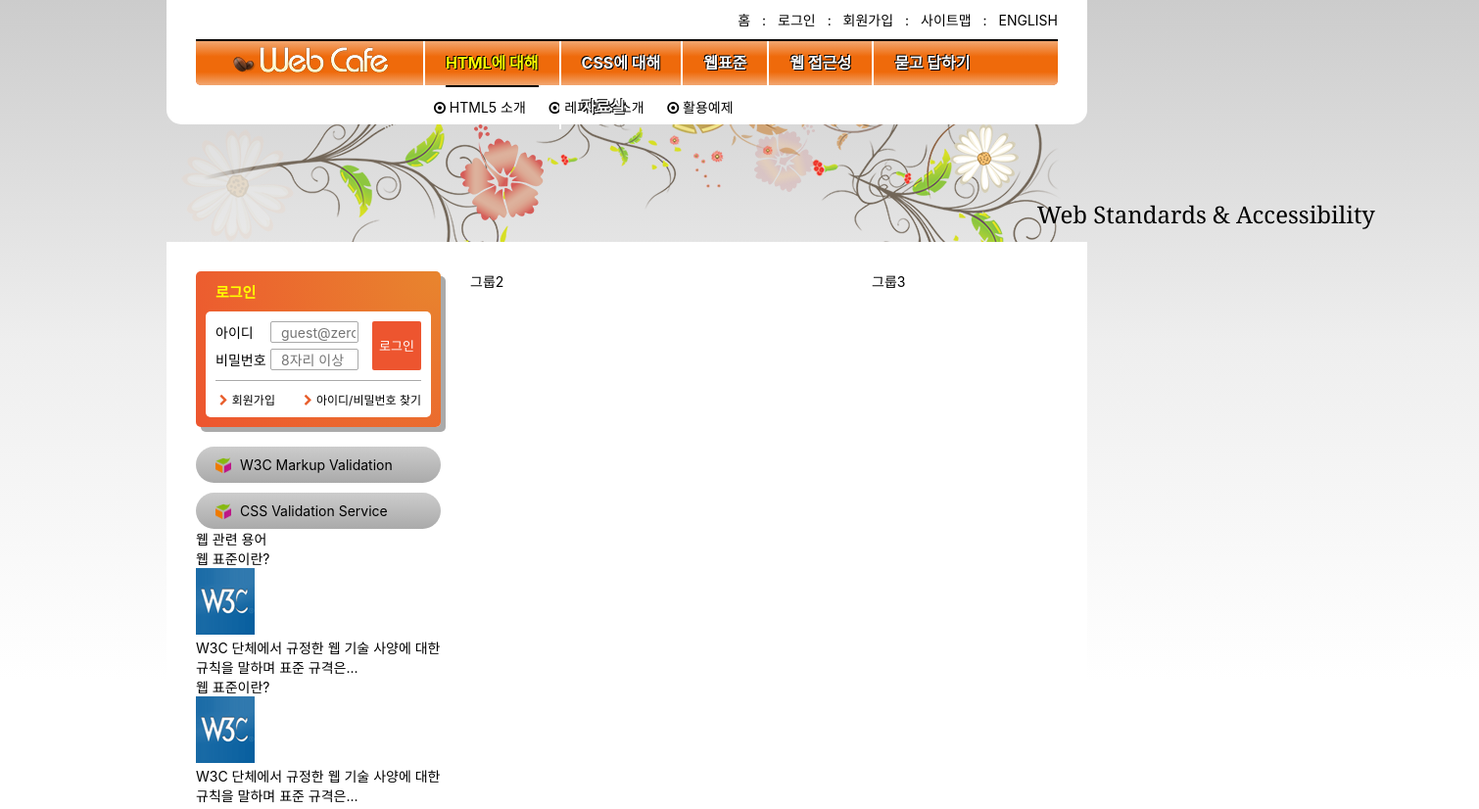
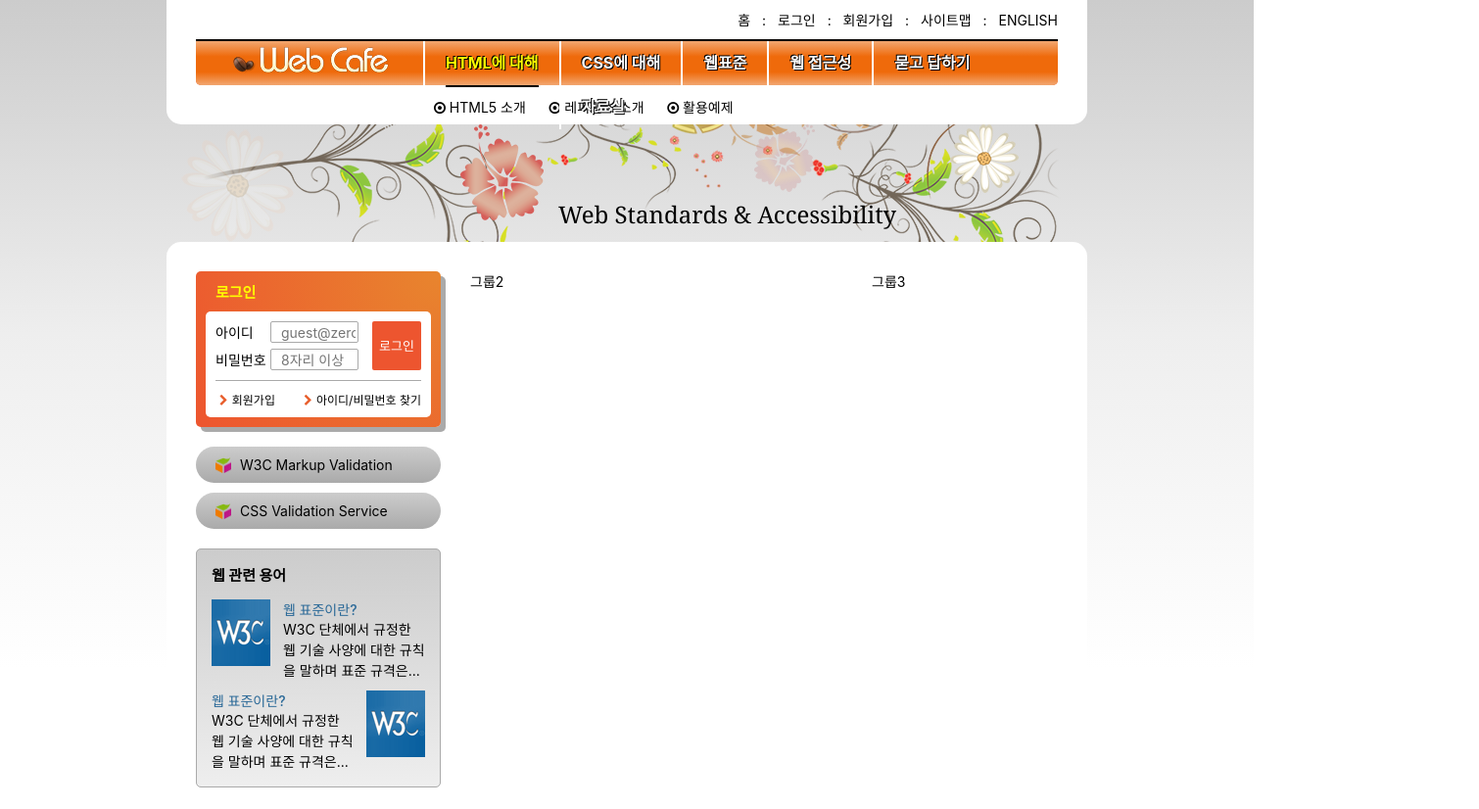
Before and after one commit to NamgungJongMin/zeroConnecTo, a website: page HTML5/index.html in a window 1280 px wide. Shown: the top 826 px of the page at 98% size, 1510 px wide, since content can reach past the window. Drawn offline with Linux system fonts and the light colour scheme; a web font is replaced by a local one.

Commit message:
웹관련 용어 디자인 완성

```diff
--- a/HTML5/css/index.css
+++ b/HTML5/css/index.css
@@ -212,25 +212,14 @@ menu-standards {
   }
 }
 .visual::before {
-  /* background-color: pink; */
   background-image: url("./images/ani_flower_01.png"), url("./images/ani_flower_02.png");
   background-position: 0 -10px, 600px 0;
-  /* animation-name: fadeEffect;
-  animation-duration: 5s;
-  animation-fill-mode: backwards;
-  animation-iteration-count: infinite; */
   animation: fadeEffect 2s alternate infinite;
 }
 
 .visual::after {
-  /* background-color: yellow; */
   background-image: url("./images/ani_flower_03.png"), url("./images/ani_flower_04.png");
   background-position: 300px 0, 800px 0;
-  /* animation-name: fadeEffect;
-  animation-duration: 5s;
-  animation-delay: 2s;
-  animation-fill-mode: backwards;
-  animation-iteration-count: infinite; */
   animation: fadeEffect 2s alternate infinite;
   animation-delay: 1s;
 }
@@ -240,7 +229,7 @@ menu-standards {
   animation-name: moveEffect;
   animation-duration: 2s;
   animation-fill-mode: forwards;
-  position: relative;
+  position: absolute;
   z-index: 10;
 }
 .main {
@@ -250,7 +239,7 @@ menu-standards {
   flex-flow: row nowrap;
   justify-content: space-around; */
   background: #fff;
-  border-radius: 15px 15 px 0 0;
+  border-radius: 15px 15px 0 0;
 }
 
 .main::after {
@@ -401,10 +390,65 @@ menu-standards {
 .validation-list a:focus {
 } */
 
+/* dl */
+.term {
+  padding: 15px;
+  border: 1px solid #aaa;
+  margin-top: 20px;
+  border-radius: 5px;
+  background: #ccc linear-gradient(to bottom, #ccc, #eee);
+}
+.term-title {
+  font-size: 1.5rem;
+  font-weight: 700;
+}
+
+.term-list {
+  margin-top: 15px;
+}
+.term-list > div {
+  margin-top: 10px;
+  display: flow-root;
+}
+
+.term-list-subject,
+.term-list-brief {
+  float: right;
+  width: 145px;
+}
+
+.term-list-subject {
+  color: #296897;
+  font-weight: 500;
+}
+
+.term-list-thumbnail {
+  float: left;
+}
+
+.term-list-thumbnail img {
+  vertical-align: top;
+}
+
 .slogan {
   background: lime;
 }
 
+.term-list-brief {
+  float: right;
+  width: 145px;
+  line-height: 1.5;
+  /* margin-top: 5px; */
+}
+
+.cross .term-list-subject,
+.cross .term-list-brief {
+  float: left;
+}
+
+.cross .term-list-thumbnail {
+  float: right;
+}
 /* 푸터 */
 .footer {
   background-color: #ccc;
--- a/HTML5/index.html
+++ b/HTML5/index.html
@@ -189,9 +189,7 @@
               </dd>
               <dd class="term-list-brief">W3C 단체에서 규정한 웹 기술 사양에 대한 규칙을 말하며 표준 규격은...</dd>
             </div>
-          </dl>
-          <dl class="term-list">
-            <div class="even">
+            <div class="cross">
               <dt class="term-list-subject">웹 표준이란?</dt>
               <dd class="term-list-thumbnail">
                 <img src="./assets/web_standards.gif" alt="W3C 로고" />
```
